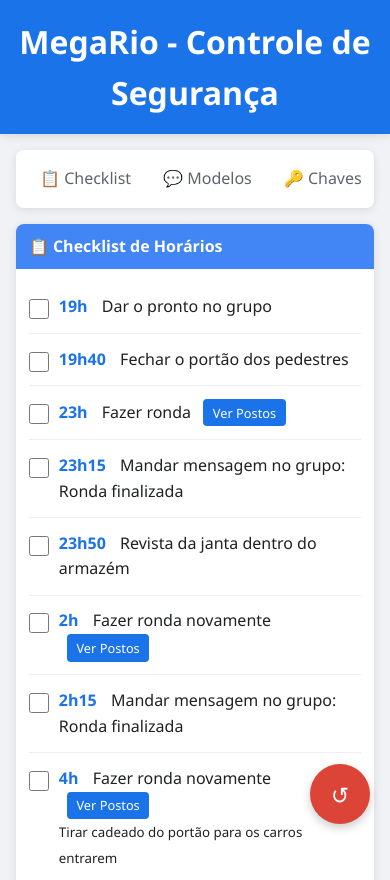
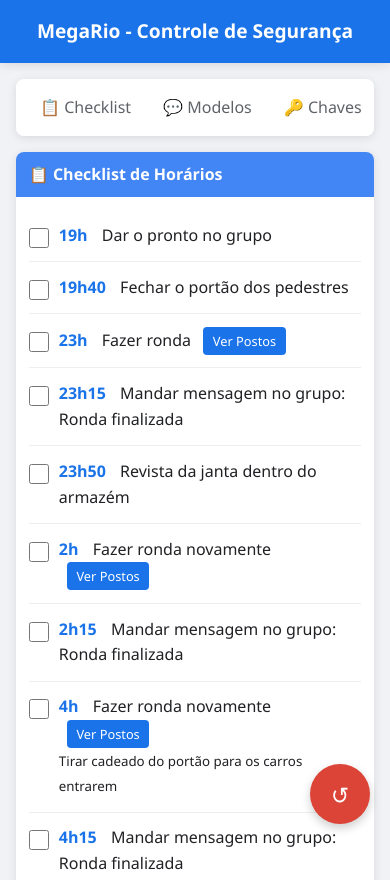
Before and after one commit to Yuri-Fernandes-dev/megaRio, a plain HTML site: page index.html in a window 390 px wide. Shown: the top 880 px of the page. Drawn offline with Linux system fonts and the light colour scheme.

Commit message:
Fixando os Menus

```diff
--- a/index.html
+++ b/index.html
@@ -41,6 +41,17 @@
             top: 0;
             z-index: 100;
             box-shadow: var(--box-shadow);
+        }
+
+        header h1 {
+            margin: 0;
+            font-size: 1.8rem;
+        }
+
+        @media (max-width: 600px) {
+            header h1 {
+                font-size: 1.2rem;
+            }
         }
 
         .container {
@@ -332,7 +343,7 @@
             border-radius: var(--border-radius);
             box-shadow: var(--box-shadow);
             position: sticky;
-            top: 60px;
+            top: 70px;
             z-index: 90;
         }
 
```
